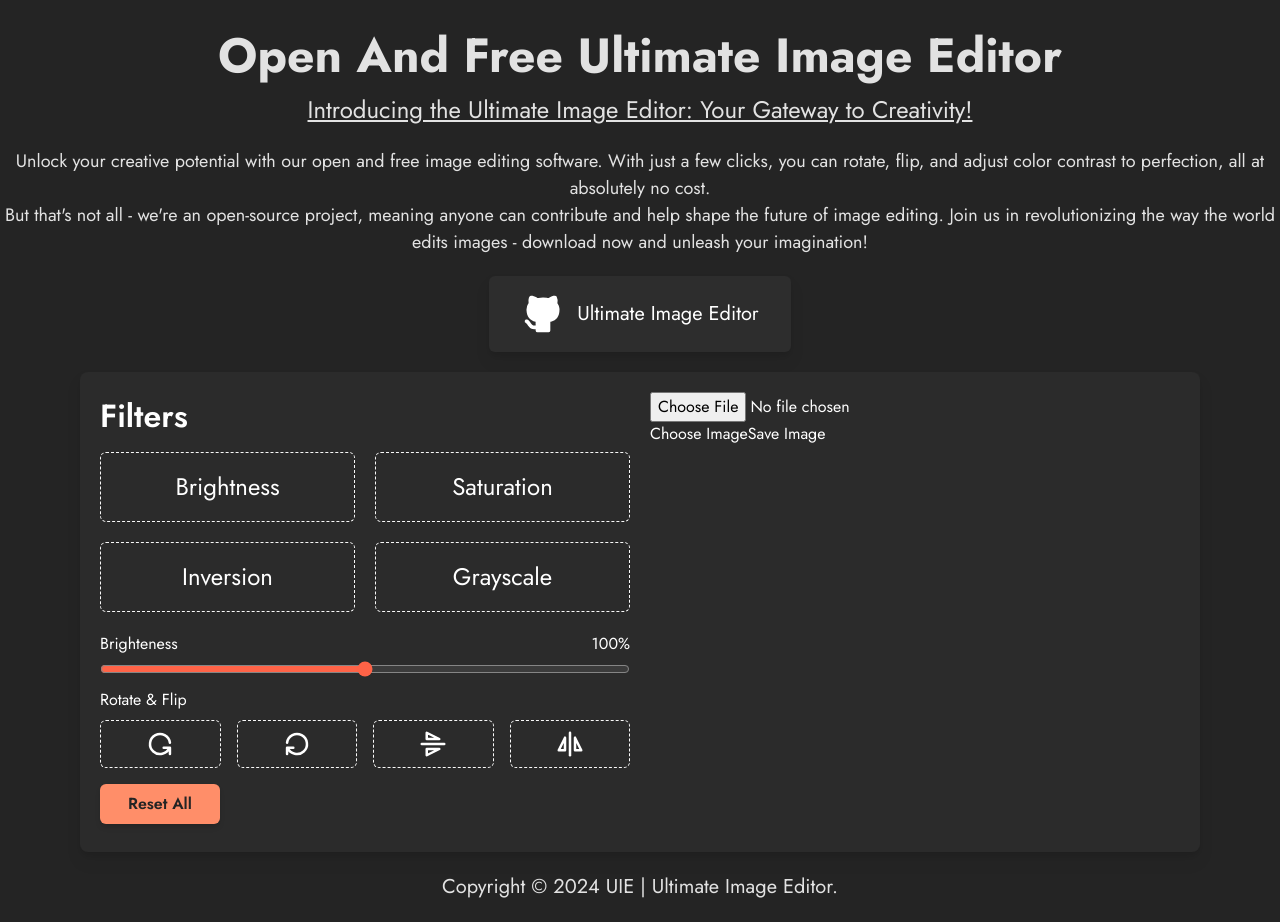
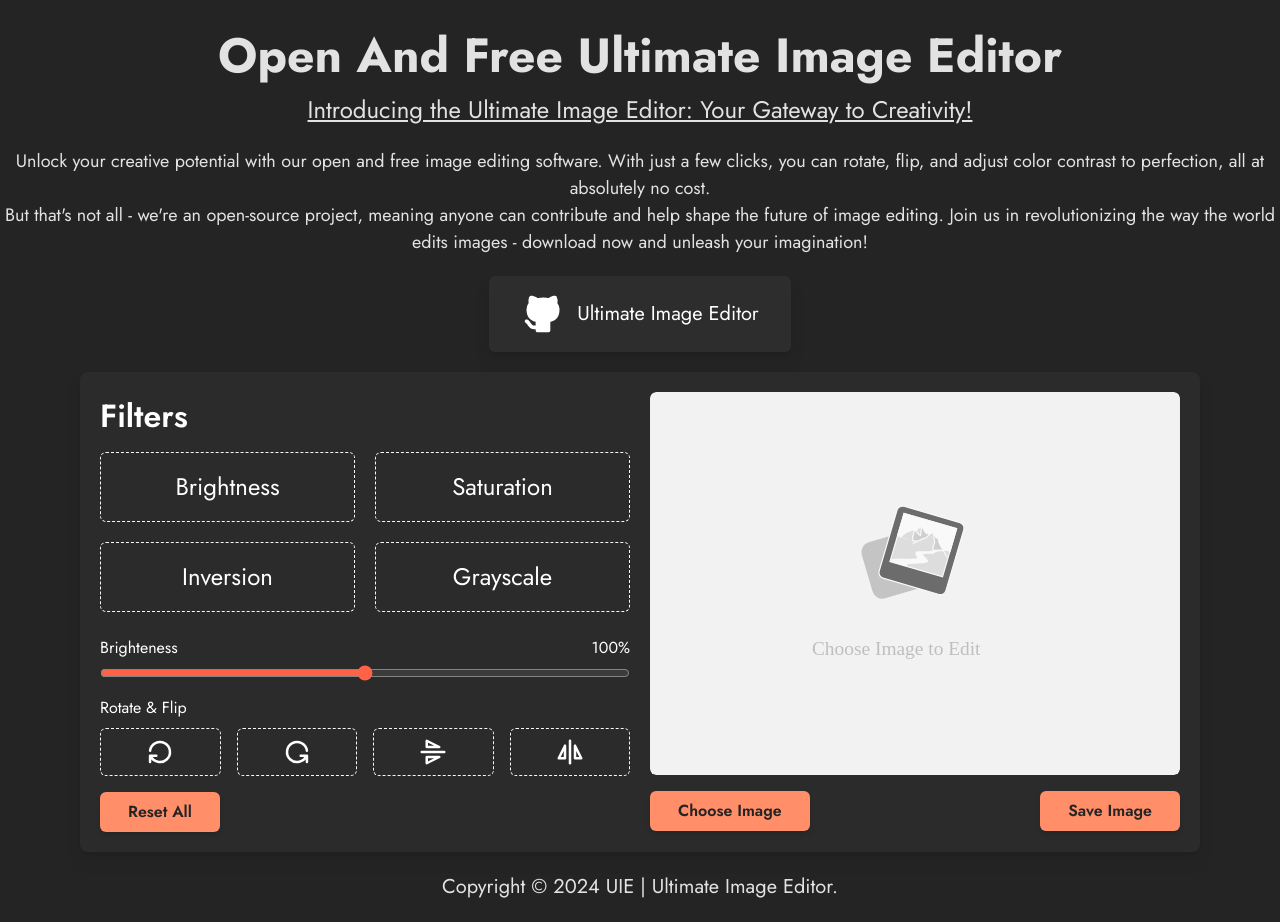
Before and after one commit to mohit838/ultimate-image-editor, a React (Vite) app: page / in a window 1280 px wide. Built offline with nearby package versions, Linux system fonts and the light colour scheme.

Commit message:
right side ui complete

```diff
--- a/src/common/Header.tsx
+++ b/src/common/Header.tsx
@@ -4,7 +4,7 @@ const Header = () => {
       <h1 className='text-[3rem] font-jostFont font-bold '>
         {'Open And Free Ultimate Image Editor'}
       </h1>
-      <h2 className='text-[1.5rem] underline'>
+      <h2 className='text-[1.5rem] underline px-2 tablet:px-0'>
         {'Introducing the Ultimate Image Editor: Your Gateway to Creativity!'}
       </h2>
       <p className='text-[1.125rem] font-jostFont font-normal container mx-auto py-5'>
@@ -19,8 +19,9 @@ const Header = () => {
       <div>
         <button className='px-8 py-4 bg-[#2d2d2d] text-white text-[20px] drop-shadow-lg rounded-md hover:bg-[#ff6347] hover:text-[#242424] hover:transition-all hover:duration-500'>
           <a
-            href='http://github.com'
+            href='https://github.com/mohit838/ultimate-image-editor'
             target='_blank'
+            title='UIE | Ultimate Image Editor'
             className='flex items-center justify-center gap-3'
           >
             <svg
--- a/src/components/Home/Home.tsx
+++ b/src/components/Home/Home.tsx
@@ -3,7 +3,7 @@ import ImageEditor from '../ImageEditor/ImageEditor';
 const Home = () => {
   return (
     <div className='grid grid-cols-1 place-content-center place-items-center'>
-      <div className='bg-[#2b2b2b] drop-shadow-lg rounded-lg w-[70rem] h-[30rem] text-white'>
+      <div className='bg-[#2b2b2b] drop-shadow-lg rounded-lg mobile:w-[20rem] mobile:h-[20rem] tablet:w-[70rem] tablet:h-[30rem] text-white'>
         <ImageEditor />
       </div>
     </div>
--- a/src/components/ImageEditor/ImageEditor.tsx
+++ b/src/components/ImageEditor/ImageEditor.tsx
@@ -1,6 +1,6 @@
 const ImageEditor = () => {
   return (
-    <div className='grid grid-cols-2 gap-5 p-5'>
+    <div className='grid grid-cols-1 tablet:grid-cols-2 gap-5 p-5'>
       {/* left */}
       <div>
         {/* Options */}
@@ -8,7 +8,7 @@ const ImageEditor = () => {
           {/* Filters */}
           <div className=''>
             <label className='text-[2rem] font-semibold'>Filters</label>
-            <div className='grid grid-cols-2 gap-5 py-3'>
+            <div className='grid grid-cols-1 tablet:grid-cols-2 gap-5 py-3'>
               <button id='brightness' className='control-options'>
                 Brightness
               </button>
@@ -25,7 +25,7 @@ const ImageEditor = () => {
           </div>
 
           {/* Filter Range Control */}
-          <div className='mt-2'>
+          <div className='mt-3'>
             <div className='filter-info'>
               <p className='name'>Brighteness</p>
               <p className='value'>100%</p>
@@ -40,10 +40,27 @@ const ImageEditor = () => {
           </div>
 
           {/* Rotate and Flip Control */}
-          <div className='mt-2'>
+          <div className='mt-3'>
             <label className='title'>Rotate & Flip</label>
             <div className='grid grid-cols-4 gap-4'>
               <button id='left' className='control-options-rotate-flip'>
+                <svg
+                  xmlns='http://www.w3.org/2000/svg'
+                  className='icon icon-tabler icon-tabler-rotate-clockwise'
+                  width='30'
+                  height='30'
+                  viewBox='0 0 24 24'
+                  strokeWidth='2'
+                  stroke='#fff'
+                  fill='none'
+                  strokeLinecap='round'
+                  strokeLinejoin='round'
+                >
+                  <path stroke='none' d='M0 0h24v24H0z' fill='none' />
+                  <path d='M4.05 11a8 8 0 1 1 .5 4m-.5 5v-5h5' />
+                </svg>
+              </button>
+              <button id='right' className='control-options-rotate-flip'>
                 <svg
                   xmlns='http://www.w3.org/2000/svg'
                   className='icon icon-tabler icon-tabler-rotate'
@@ -58,23 +75,6 @@ const ImageEditor = () => {
                 >
                   <path stroke='none' d='M0 0h24v24H0z' fill='none' />
                   <path d='M19.95 11a8 8 0 1 0 -.5 4m.5 5v-5h-5' />
-                </svg>
-              </button>
-              <button id='right' className='control-options-rotate-flip'>
-                <svg
-                  xmlns='http://www.w3.org/2000/svg'
-                  className='icon icon-tabler icon-tabler-rotate-clockwise'
-                  width='30'
-                  height='30'
-                  viewBox='0 0 24 24'
-                  strokeWidth='2'
-                  stroke='#fff'
-                  fill='none'
-                  strokeLinecap='round'
-                  strokeLinejoin='round'
-                >
-                  <path stroke='none' d='M0 0h24v24H0z' fill='none' />
-                  <path d='M4.05 11a8 8 0 1 1 .5 4m-.5 5v-5h5' />
                 </svg>
               </button>
               <button id='horizontal' className='control-options-rotate-flip'>
@@ -127,10 +127,12 @@ const ImageEditor = () => {
 
       {/* Right */}
       <div>
-        <input type='file' />
-        <div>
-          <button>{'Choose Image'}</button>
-          <button>{'Save Image'}</button>
+        <div className='preview-img'>
+          <img src='/common/image-placeholder.svg' alt='preview-img' />
+        </div>
+        <div className='mt-4 flex items-center justify-between gap-3'>
+          <button className='btn-primary '>{'Choose Image'}</button>
+          <button className='btn-primary '>{'Save Image'}</button>
         </div>
       </div>
     </div>
--- a/src/index.css
+++ b/src/index.css
@@ -34,7 +34,7 @@ body {
 /* When You have complex or long tailwind cls */
 @layer components {
   .btn-primary {
-    @apply py-2 px-7 bg-[#ff8e69] text-[#242424] font-semibold rounded-md shadow-md hover:bg-[#ff6347];
+    @apply py-2 max-mobile:w-full tablet:px-7 bg-[#ff8e69] text-[#242424] font-semibold rounded-md shadow-md hover:bg-[#ff6347];
   }
 
   .page-content-center {
@@ -56,3 +56,7 @@ body {
 .control-options-rotate-flip {
   @apply px-4 py-2 mt-2 flex items-center justify-center hover:bg-[#ff6347] hover:text-[#242424] hover:transition-all hover:duration-500 rounded-md border border-dashed border-[#f9f9f9] text-white text-[1.5rem];
 }
+
+.preview-img > img {
+  @apply w-full rounded-md;
+}
--- a/tailwind.config.js
+++ b/tailwind.config.js
@@ -8,7 +8,6 @@ export default {
       tablet: '768px',
       laptop: '1024px',
       desktop: '1280px',
-      '2xl': '1536px',
     },
     fontFamily: {
       jostFont: ['Jost', 'sans-serif'],
```
